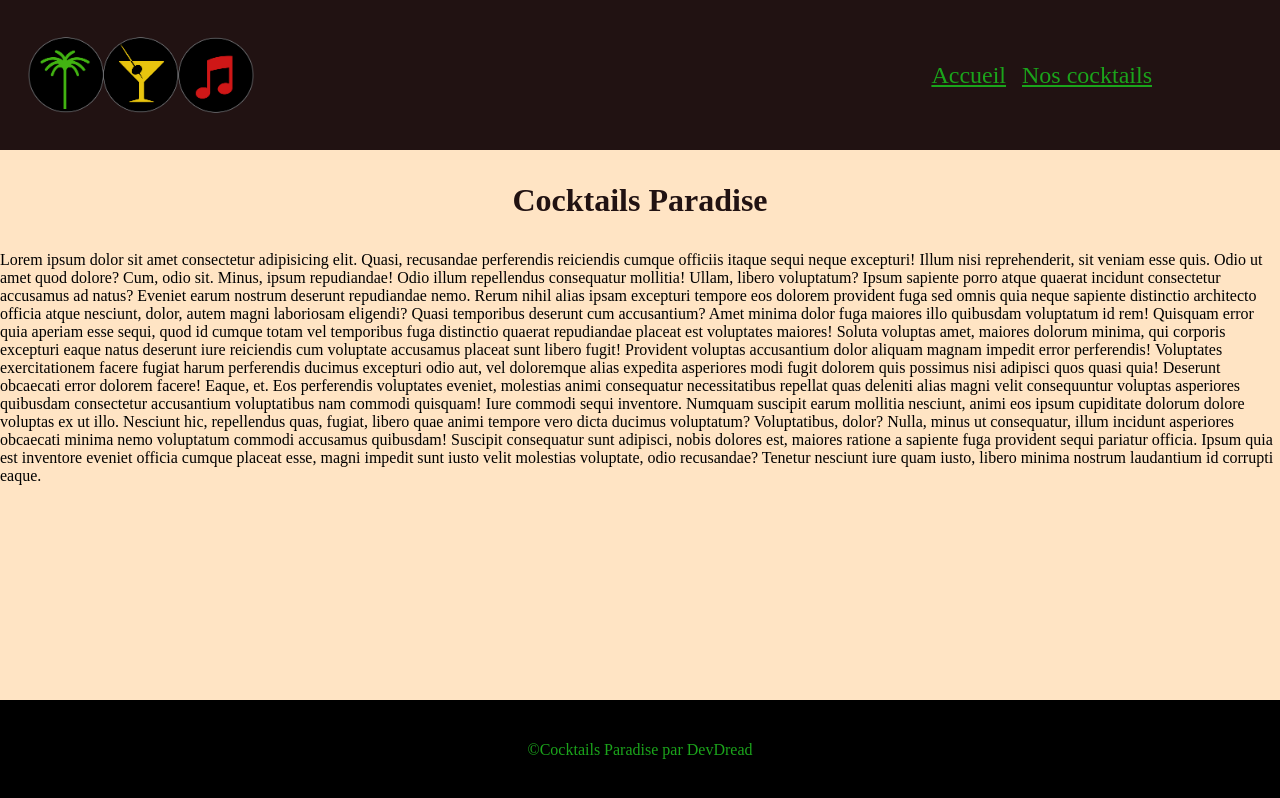
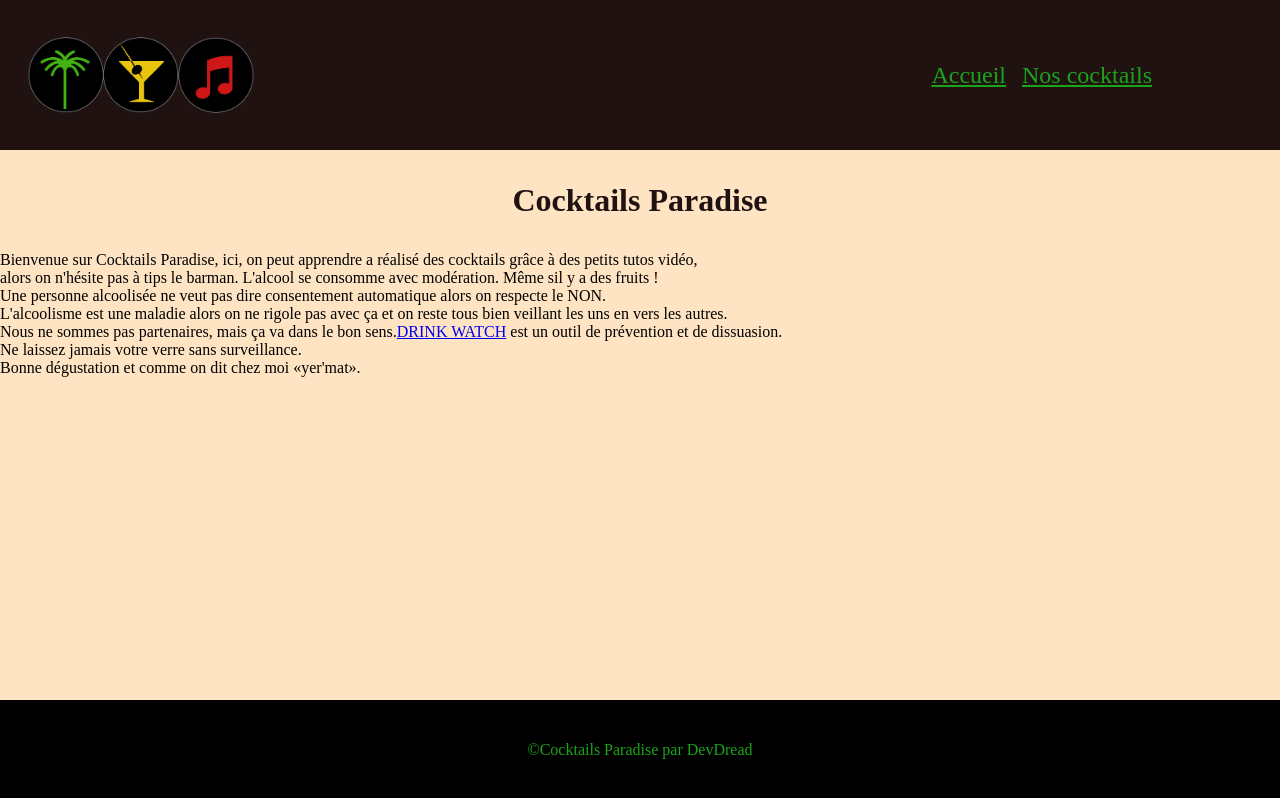
Before and after one commit to J-Patlmx/CocktailsParadise-ultimate, a React (Vite) app: page / in a window 1280 px wide. Built offline with nearby package versions, Linux system fonts and the light colour scheme.

Commit message:
resolution erreur ' avec &#39;

```diff
--- a/src/App.jsx
+++ b/src/App.jsx
@@ -11,24 +11,14 @@ function App() {
 
         <div>
         <p>
-          Lorem ipsum dolor sit amet consectetur adipisicing elit. Quasi, recusandae perferendis reiciendis cumque officiis itaque sequi neque excepturi! Illum nisi reprehenderit, sit veniam esse quis. Odio ut amet quod dolore?
-          Cum, odio sit. Minus, ipsum repudiandae! Odio illum repellendus consequatur mollitia! Ullam, libero voluptatum? Ipsum sapiente porro atque quaerat incidunt consectetur accusamus ad natus? Eveniet earum nostrum deserunt repudiandae nemo.
-          Rerum nihil alias ipsam excepturi tempore eos dolorem provident fuga sed omnis quia neque sapiente distinctio architecto officia atque nesciunt, dolor, autem magni laboriosam eligendi? Quasi temporibus deserunt cum accusantium?
-          Amet minima dolor fuga maiores illo quibusdam voluptatum id rem! Quisquam error quia aperiam esse sequi, quod id cumque totam vel temporibus fuga distinctio quaerat repudiandae placeat est voluptates maiores!
-          Soluta voluptas amet, maiores dolorum minima, qui corporis excepturi eaque natus deserunt iure reiciendis cum voluptate accusamus placeat sunt libero fugit! Provident voluptas accusantium dolor aliquam magnam impedit error perferendis!
-          Voluptates exercitationem facere fugiat harum perferendis ducimus excepturi odio aut, vel doloremque alias expedita asperiores modi fugit dolorem quis possimus nisi adipisci quos quasi quia! Deserunt obcaecati error dolorem facere!
-          Eaque, et. Eos perferendis voluptates eveniet, molestias animi consequatur necessitatibus repellat quas deleniti alias magni velit consequuntur voluptas asperiores quibusdam consectetur accusantium voluptatibus nam commodi quisquam! Iure commodi sequi inventore.
-          Numquam suscipit earum mollitia nesciunt, animi eos ipsum cupiditate dolorum dolore voluptas ex ut illo. Nesciunt hic, repellendus quas, fugiat, libero quae animi tempore vero dicta ducimus voluptatum? Voluptatibus, dolor?
-          Nulla, minus ut consequatur, illum incidunt asperiores obcaecati minima nemo voluptatum commodi accusamus quibusdam! Suscipit consequatur sunt adipisci, nobis dolores est, maiores ratione a sapiente fuga provident sequi pariatur officia.
-          Ipsum quia est inventore eveniet officia cumque placeat esse, magni impedit sunt iusto velit molestias voluptate, odio recusandae? Tenetur nesciunt iure quam iusto, libero minima nostrum laudantium id corrupti eaque.
-         {/* texte a remplir Bienvenue sur Cocktails Paradise, ici, on peut apprendre a réalisé des cocktails grâce à des petits
-                tutos vidéo,<br /> alors on n"hésite pas à tips le barman.
-                L"alcool se consomme avec modération. Même s"il y a des fruits ! <br />
+ Bienvenue sur Cocktails Paradise, ici, on peut apprendre a réalisé des cocktails grâce à des petits
+                tutos vidéo,<br /> alors on n&#39;hésite pas à tips le barman.
+                L&#39;alcool se consomme avec modération. Même sil y a des fruits ! <br />
 
 
                 Une personne alcoolisée ne veut pas dire consentement automatique alors on respecte le NON.<br />
 
-                L"alcoolisme est une maladie alors on ne rigole pas avec ça et on reste tous bien veillant les uns en
+                L&#39;alcoolisme est une maladie alors on ne rigole pas avec ça et on reste tous bien veillant les uns en
                 vers les autres.<br />
 
                 Nous ne sommes pas partenaires, mais ça va dans le bon sens.
@@ -37,7 +27,7 @@ function App() {
 
 
                 Ne laissez jamais votre verre sans surveillance. <br />
-                Bonne dégustation et comme on dit chez moi "yer"mat". */}
+                Bonne dégustation et comme on dit chez moi <q>yer&#39;mat</q>.
         </p>
         </div>
       </div>
```
